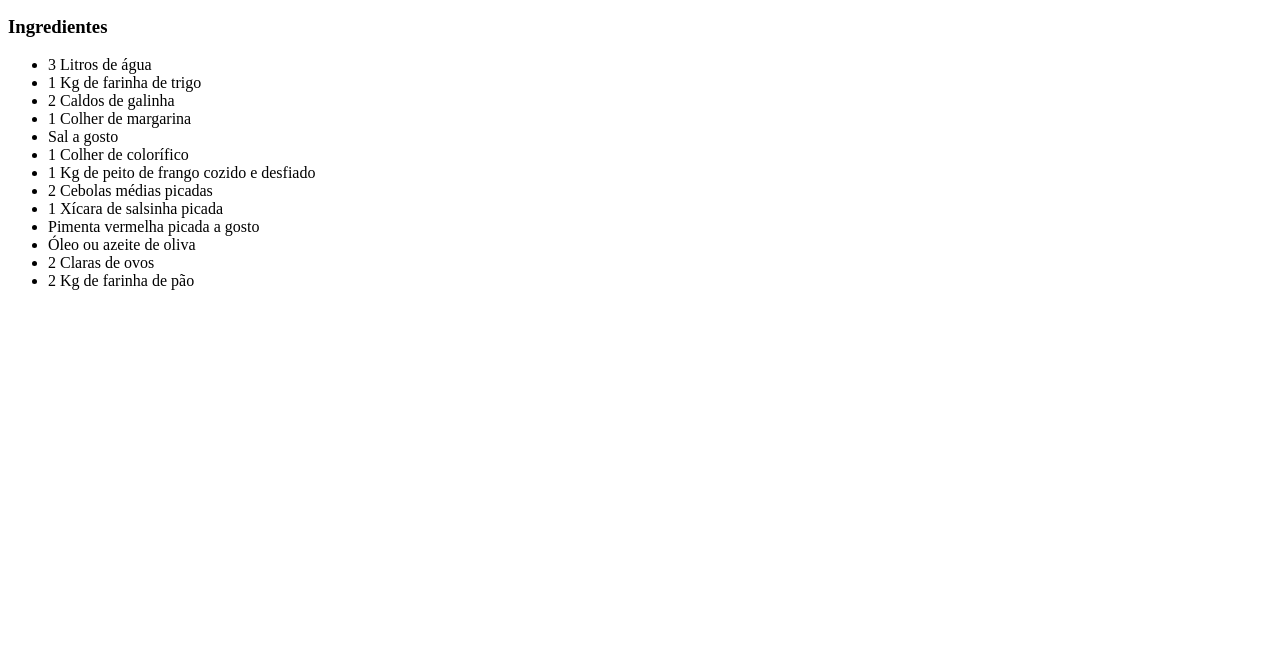
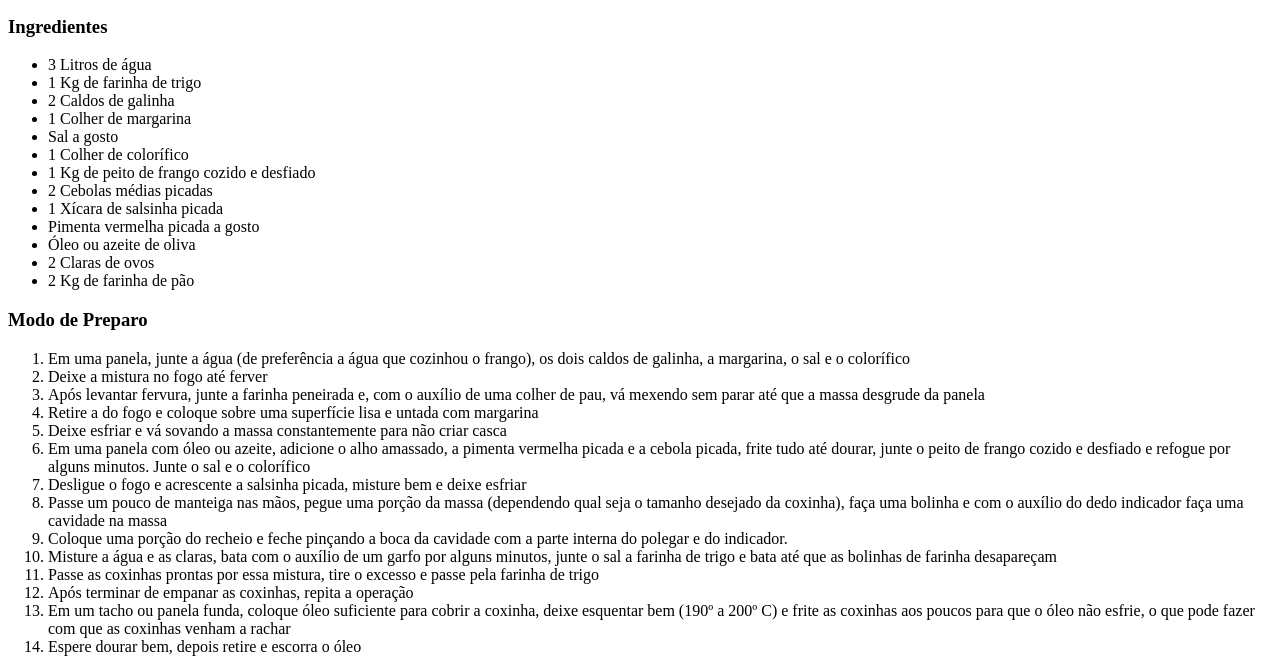
Before and after one commit to Chel0per/odin-recipes, a plain HTML site: page recipes/coxinhadefrango.html in a window 1280 px wide. Shown: the part 661-1333 px from the top of the page. Before the commit the page ends 967 px from the top, so only its background shows below. Drawn offline with Linux system fonts and the light colour scheme.

Commit message:
Added steps of cooking

```diff
--- a/recipes/coxinhadefrango.html
+++ b/recipes/coxinhadefrango.html
@@ -33,7 +33,24 @@
         <li>2 Kg de farinha de pão</li>
     </ul>
 
+    <h3>Modo de Preparo</h3>
 
+    <ol>
+        <li>Em uma panela, junte a água (de preferência a água que cozinhou o frango), os dois caldos de galinha, a margarina, o sal e o colorífico</li>
+        <li>Deixe a mistura no fogo até ferver</li>
+        <li>Após levantar fervura, junte a farinha peneirada e, com o auxílio de uma colher de pau, vá mexendo sem parar até que a massa desgrude da panela</li>
+        <li>Retire a do fogo e coloque sobre uma superfície lisa e untada com margarina</li>
+        <li>Deixe esfriar e vá sovando a massa constantemente para não criar casca</li>
+        <li>Em uma panela com óleo ou azeite, adicione o alho amassado, a pimenta vermelha picada e a cebola picada, frite tudo até dourar, junte o peito de frango cozido e desfiado e refogue por alguns minutos. Junte o sal e o colorífico</li>
+        <li>Desligue o fogo e acrescente a salsinha picada, misture bem e deixe esfriar</li>
+        <li>Passe um pouco de manteiga nas mãos, pegue uma porção da massa (dependendo qual seja o tamanho desejado da coxinha), faça uma bolinha e com o auxílio do dedo indicador faça uma cavidade na massa</li>
+        <li>Coloque uma porção do recheio e feche pinçando a boca da cavidade com a parte interna do polegar e do indicador.</li>
+        <li>Misture a água e as claras, bata com o auxílio de um garfo por alguns minutos, junte o sal a farinha de trigo e bata até que as bolinhas de farinha desapareçam</li>
+        <li>Passe as coxinhas prontas por essa mistura, tire o excesso e passe pela farinha de trigo</li>
+        <li>Após terminar de empanar as coxinhas, repita a operação</li>
+        <li>Em um tacho ou panela funda, coloque óleo suficiente para cobrir a coxinha, deixe esquentar bem (190º a 200º C) e frite as coxinhas aos poucos para que o óleo não esfrie, o que pode fazer com que as coxinhas venham a rachar</li>
+        <li>Espere dourar bem, depois retire e escorra o óleo</li>
+    </ol>
 
 </body>
 </html>
```
Also changed, not shown: recipes/pudim.html (+13 -0 lines), recipes/pãodequeijo.html (+12 -0 lines).
